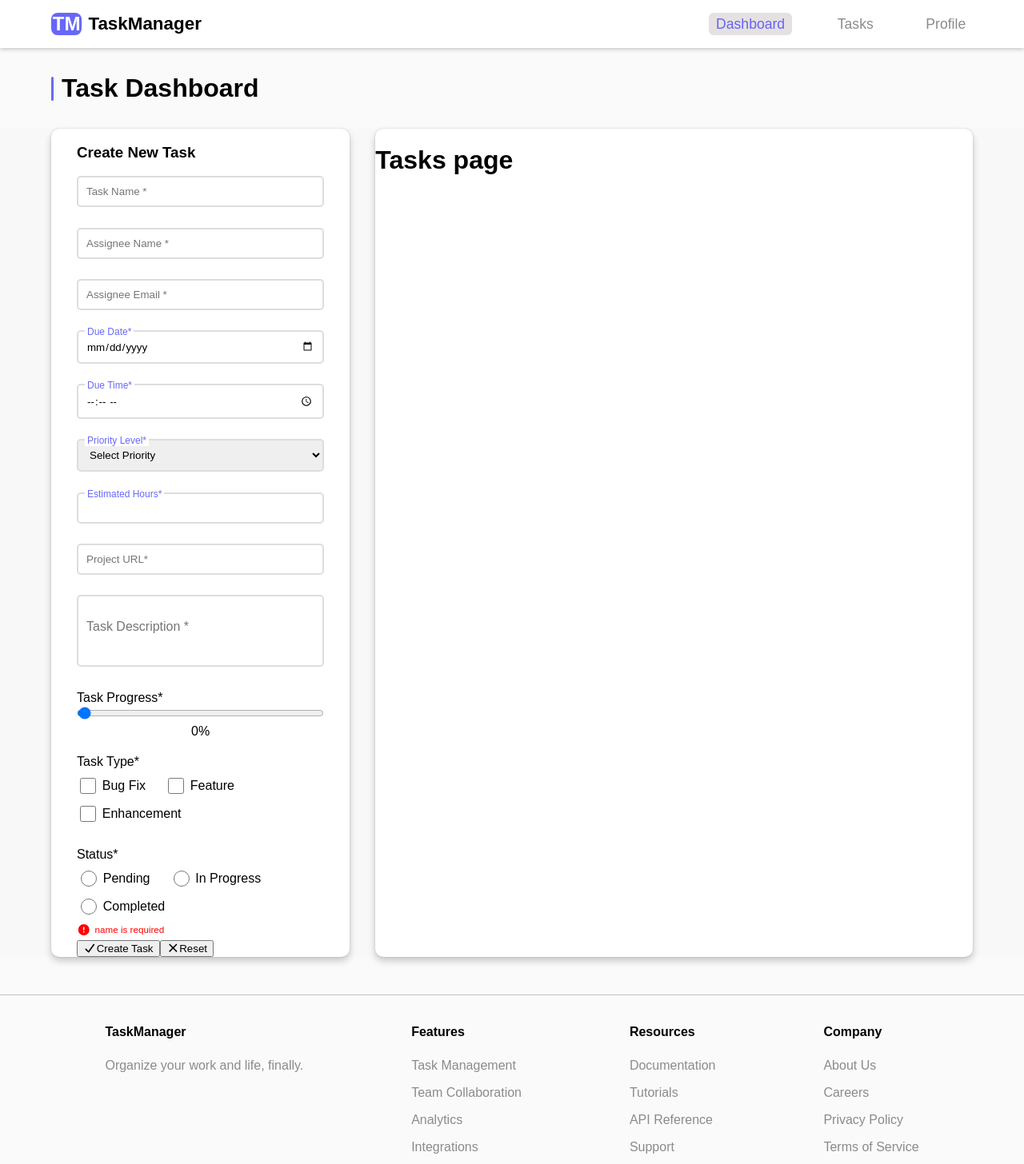
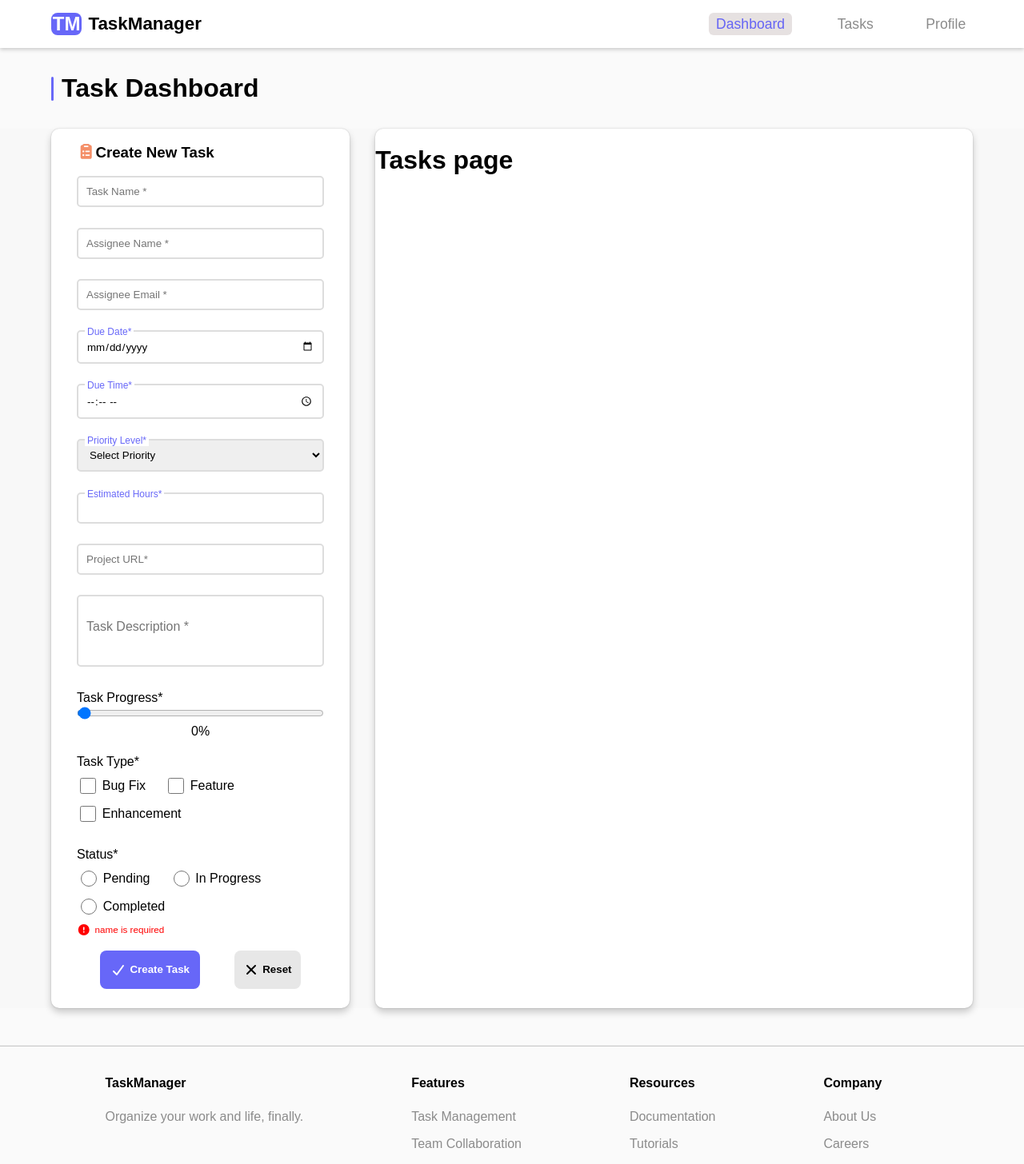
Before and after one commit to Ramji-44/Taskmanager-react, a React (Vite) app: page / in a window 1280 px wide. Shown: the top 1456 px of the page at 80% size. Built offline with nearby package versions, Linux system fonts and the light colour scheme.

Commit message:
imported button and its styles in form and implemented handleResetFn for reset button

```diff
--- a/src/components/Form/Form.jsx
+++ b/src/components/Form/Form.jsx
@@ -1,7 +1,8 @@
 import styles from "./Form.module.css"
 import { useState } from "react"
 import CustomInput from "./CustomInput"
-import CustomButton from "./CustomButton"
+import CustomButton from "../Buttons/CustomButton"
+import buttonStyles from "../Buttons/Button.module.css"
 import { FontAwesomeIcon } from "@fortawesome/react-fontawesome"
 import icons from "../../utils/Fontawesome"
 import Validate from "./Validation"
@@ -64,9 +65,30 @@ function Form({
         alert(mode === "edit" ? "Task Updated Successfully" : "Task Created Successfully")
     }
 
+    function handleReset() {
+        setData({
+            taskName: "",
+            assigneeName: "",
+            assigneeEmail: "",
+            dueDate: "",
+            dueTime: "",
+            hours: "",
+            url: "",
+            description: "",
+            progress: 0,
+            priority: "",
+            taskType: [],
+            statusType: ""
+        })
+        setErrors({})
+    }
+
     return (
         <form className={styles.taskform} onSubmit={handleSubmit}>
-            <h3>{mode === "edit" ? " Edit Task" : "Create New Task"}</h3>
+            <h3 className={styles.formTitle}>
+                <FontAwesomeIcon icon={icons.note} className={styles.titleIcon}/>
+                {mode === "edit" ? " Edit Task" : "Create New Task"}
+            </h3>
 
             <CustomInput
                 id="taskName"
@@ -193,21 +215,19 @@ function Form({
             </div>
 
             {/* buttons  */}
-            <div className="task-buttons">
+            <div className={buttonStyles.taskButtons}>
                 <CustomButton
                     text={mode === "edit" ? "Update Task" : "Create Task"}
                     type="submit"
-                    className={mode === "edit" ? "update-btn" : "create-btn"}
+                    className={mode === "edit" ? "updateBtn" : "createBtn"}
                     icon={icons.tick}
-
                 />
 
                 <CustomButton
                     text={mode === "edit" ? "Cancel" : "Reset"}
-                    type={mode === "edit" ? "button" : "reset"}
-                    className={mode === "edit" ? "cancel-btn" : "reset-btn"}
-
-                    icon={icons.xmark}
+                    type="button"
+                    className={mode === "edit" ? "cancelBtn" : "resetBtn"}
+                    icon={icons.xmark} onClick={handleReset}
                 />
 
             </div>
```
